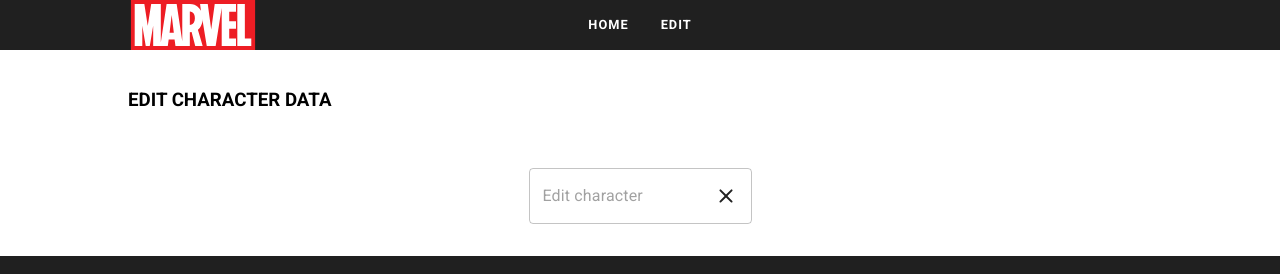
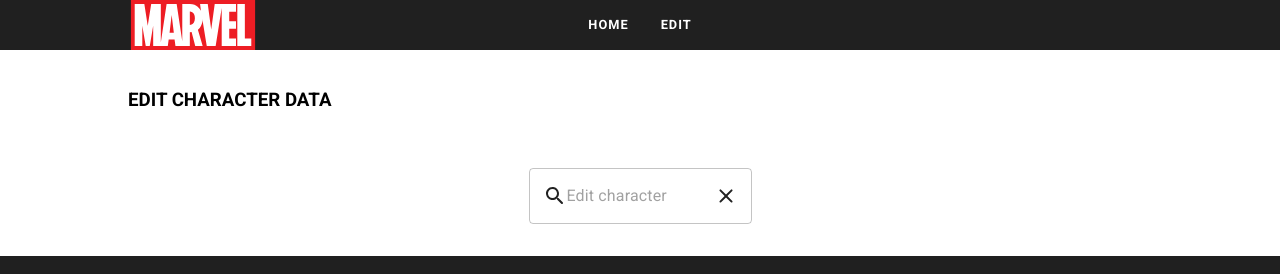
Before and after one commit to eiske/marvel-api-frontend, a React (Create React App) app: page /edit in a window 1280 px wide. Shown: the top 274 px of the page. Built offline with nearby package versions, Linux system fonts and the light colour scheme.

Commit message:
add placeholder props

```diff
--- a/src/components/atom/SearchBar/index.jsx
+++ b/src/components/atom/SearchBar/index.jsx
@@ -1,18 +1,19 @@
 import React from "react";
 import { TextField } from "@material-ui/core";
 import ClearRoundedIcon from "@material-ui/icons/ClearRounded";
-
-const SearchBar = ({ input, setKeyword, clear }) => (
+import SearchRoundedIcon from "@material-ui/icons/SearchRounded";
+const SearchBar = ({ input, placeholder, setKeyword, clear }) => (
   <TextField
     id="search-bar"
     value={input}
-    placeholder="Edit character"
+    placeholder={placeholder}
     onChange={(event) => setKeyword(event.target.value)}
     variant="outlined"
     InputProps={{
       endAdornment: (
         <ClearRoundedIcon style={{ cursor: "pointer" }} onClick={clear} />
       ),
+      startAdornment: <SearchRoundedIcon />,
     }}
   />
 );
--- a/src/pages/Edit/index.jsx
+++ b/src/pages/Edit/index.jsx
@@ -85,7 +85,12 @@ const Edit = ({
       <Header title="Edit character data" />
       {!id && !name ? (
         <div className="search-bar">
-          <SearchBar input={input} setKeyword={updateInput} clear={clear} />
+          <SearchBar
+            input={input}
+            placeholder="Edit character"
+            setKeyword={updateInput}
+            clear={clear}
+          />
           <CharacterList
             characters={filteredCharacter}
             setCharacter={setCharacter}
```
